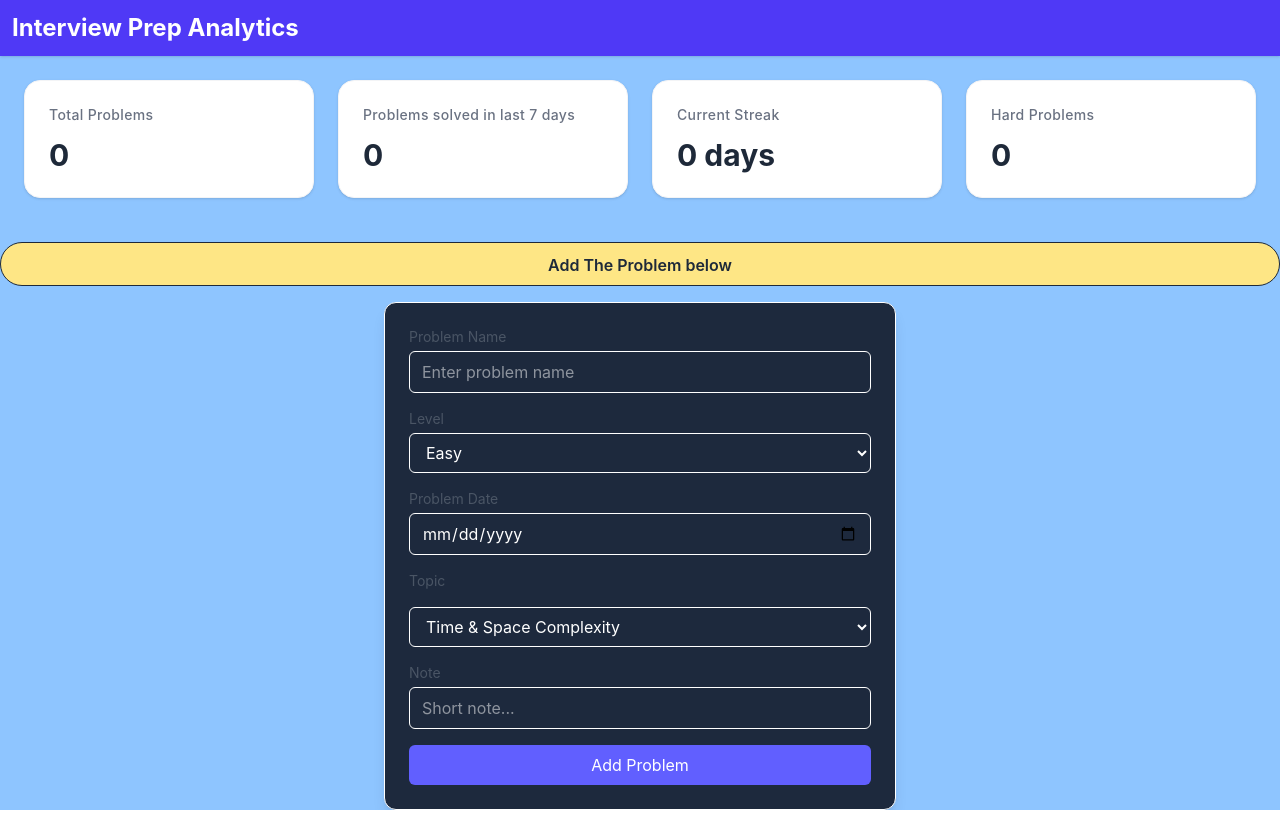
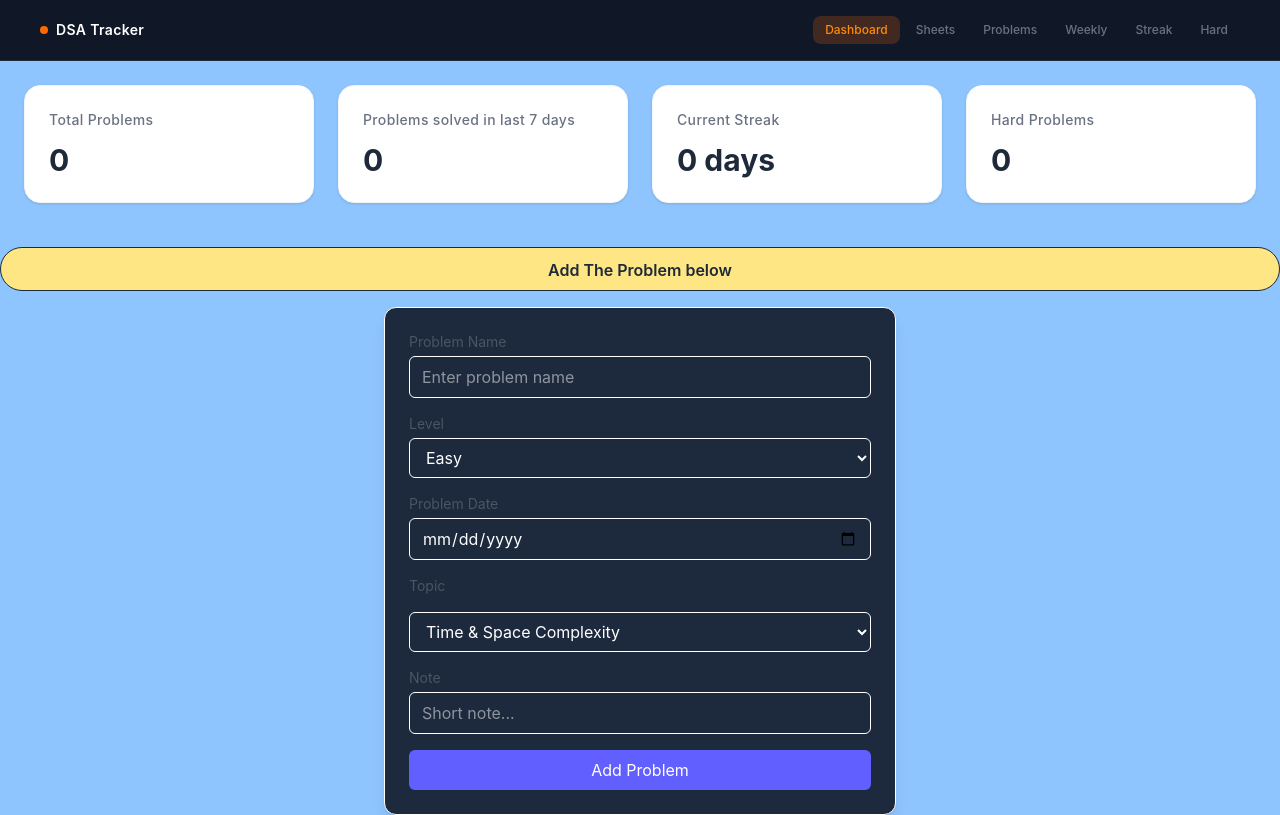
Before and after one commit to WHENMANANCODES/Interview-Prep-Dashboard, a React (Vite) app: page / in a window 1280 px wide. Built offline with nearby package versions, Linux system fonts and the light colour scheme.

Commit message:
updated the navbar

```diff
--- a/src/components/Navbar.jsx
+++ b/src/components/Navbar.jsx
@@ -1,11 +1,56 @@
+import { Link, useLocation } from "react-router-dom";
+
 function Navbar() {
+  // useLocation gives us the current URL path
+  // We use it to highlight the active nav link
+  const location = useLocation();
+
+  const links = [
+    { path: "/",        label: "Dashboard" },
+    { path: "/sheets",  label: "Sheets"    },
+    { path: "/problems", label: "Problems" },
+    { path: "/weekly",  label: "Weekly"    },
+    { path: "/streak",  label: "Streak"    },
+    { path: "/hard",    label: "Hard"      },
+  ];
+
   return (
-    <div className="bg-indigo-600 p-3 shadow-sm">
-      <h1 className="text-2xl font-bold text-white">
-        Interview Prep Analytics
-      </h1>
+    <div className="bg-gray-900 border-b border-gray-800 px-6 lg:px-10 py-4
+                    flex items-center justify-between">
+
+      {/* Logo */}
+      <div className="flex items-center gap-2">
+        <div className="w-2 h-2 rounded-sm bg-orange-500" />
+        <h1 className="text-sm font-semibold text-white tracking-wide">
+          DSA Tracker
+        </h1>
+      </div>
+
+      {/* Nav links */}
+      <div className="flex items-center gap-1">
+        {links.map(({ path, label }) => {
+          const isActive = location.pathname === path;
+          return (
+            <Link
+              key={path}
+              to={path}
+              className={`
+                px-3 py-1.5 rounded-lg text-xs font-medium
+                transition-all duration-150
+                ${isActive
+                  ? "bg-orange-500/20 text-orange-400"
+                  : "text-gray-500 hover:text-gray-300 hover:bg-gray-800"
+                }
+              `}
+            >
+              {label}
+            </Link>
+          );
+        })}
+      </div>
+
     </div>
-  )
+  );
 }
 
-export default Navbar
+export default Navbar;
```
